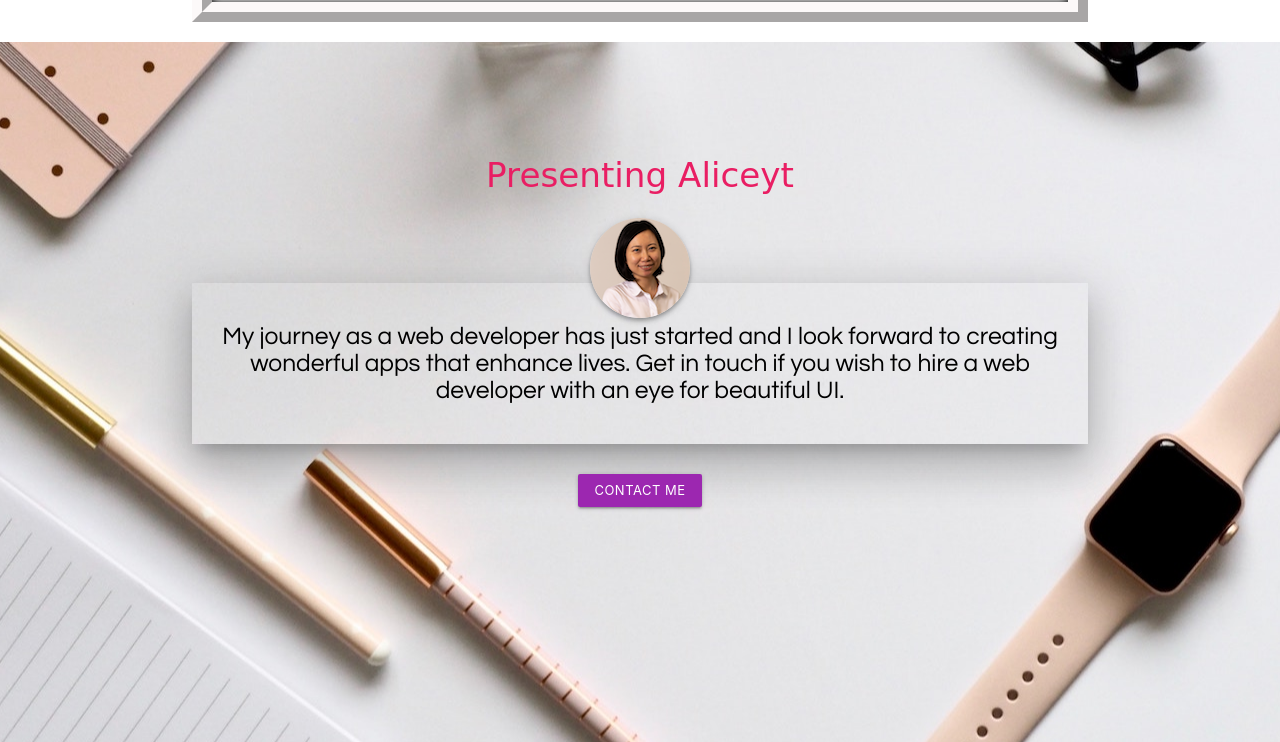
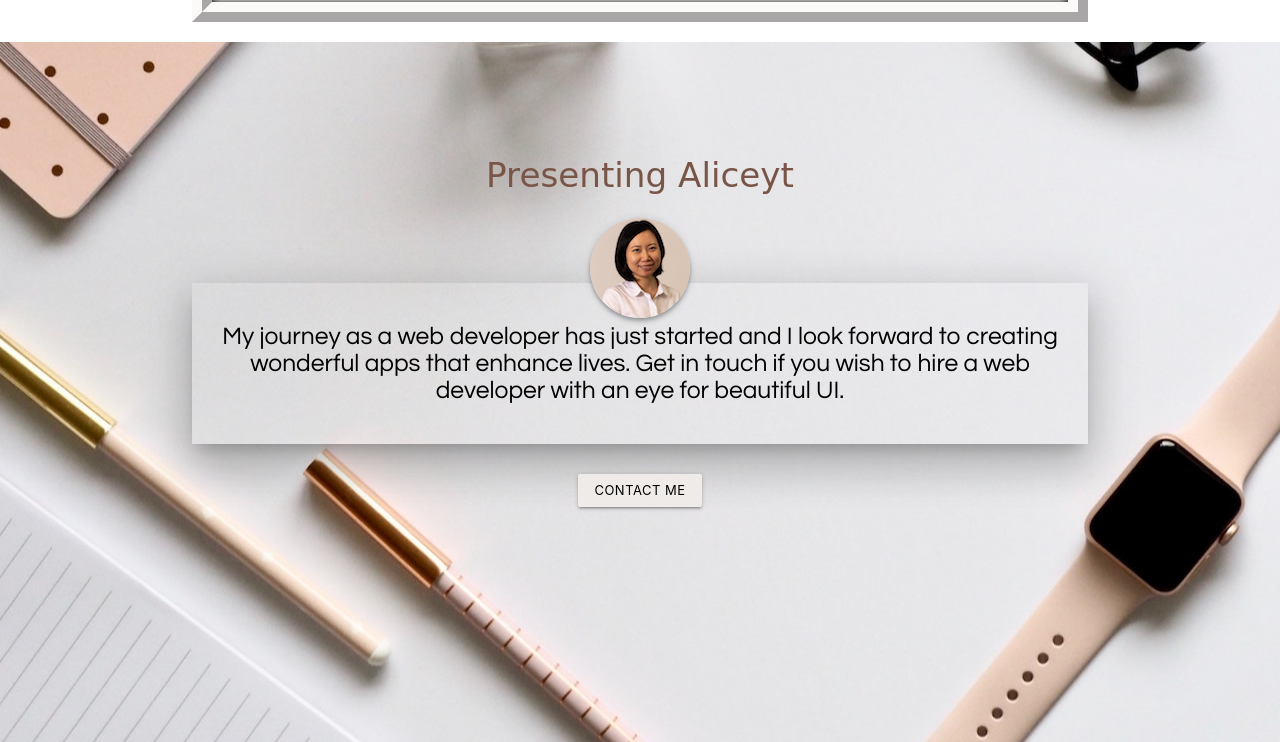
Before and after one commit to tiffam/mysite, a plain HTML site: page index.html in a window 1280 px wide. Shown: the part 2995-3737 px from the top of the page. Drawn offline with nearby package versions, Linux system fonts and the light colour scheme; a web font is replaced by a local one.

Commit message:
changed color theme

```diff
--- a/css/style.css
+++ b/css/style.css
@@ -133,6 +133,7 @@ footer.page-footer {
 #email_button {
   position: relative;
   top: 20px;
+  background-color: #efebe9;
 }
 
 #mywork {
--- a/index.html
+++ b/index.html
@@ -174,14 +174,14 @@
   <div id="index-banner" class="parallax-container">
     <div class="section no-pad-bot">
       <div class="container">
-        <h4 class="pink-text darken-4" id="thankyou_header">Presenting Aliceyt</h4>
+        <h4 class="brown-text lighten-5 " id="thankyou_header">Presenting Aliceyt</h4>
         <img class="circle z-depth-2" src="me.jpg" id="me">
         <h5 class="header center black-text text-lighten-2 z-depth-5" id="thankyou">My journey as a web developer has just started and I look forward to creating wonderful apps that enhance lives. Get in touch if you wish to hire a web developer with an eye for beautiful UI.</h5>
 <!--         <div class="row center" id="intro_container"> -->
 
           <!-- <h2 class="header col s12 light" id="intro2">A newly minted front-end web developer.</h2> -->
           <!-- <h5 id="holding_lines">I make web apps that are functional and aesthetically beautiful.</h5> -->
-          <a class="waves-effect center waves-light center purple btn-small" id="email_button" href="mailto:aliceyt.lim@outlook.com">Contact Me</a>
+          <a class="waves-effect center waves-light center btn-small black-text" id="email_button" href="mailto:aliceyt.lim@outlook.com">Contact Me</a>
 
         <!-- </div> -->
       </div>
```
